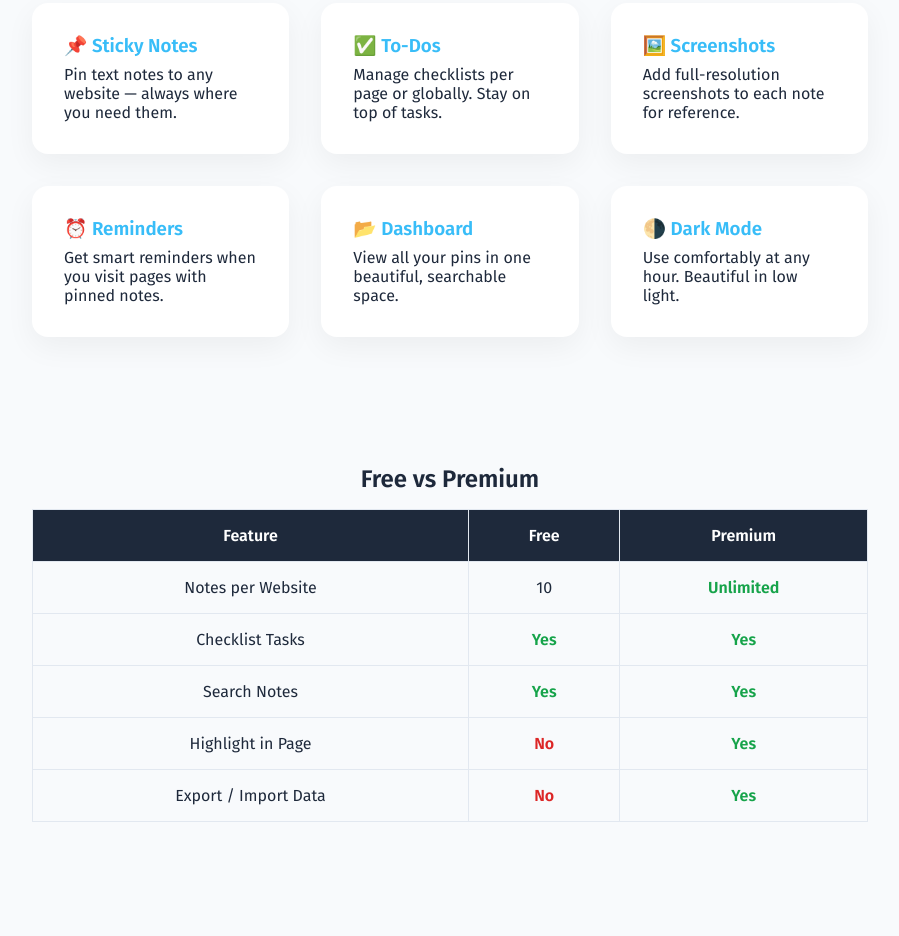
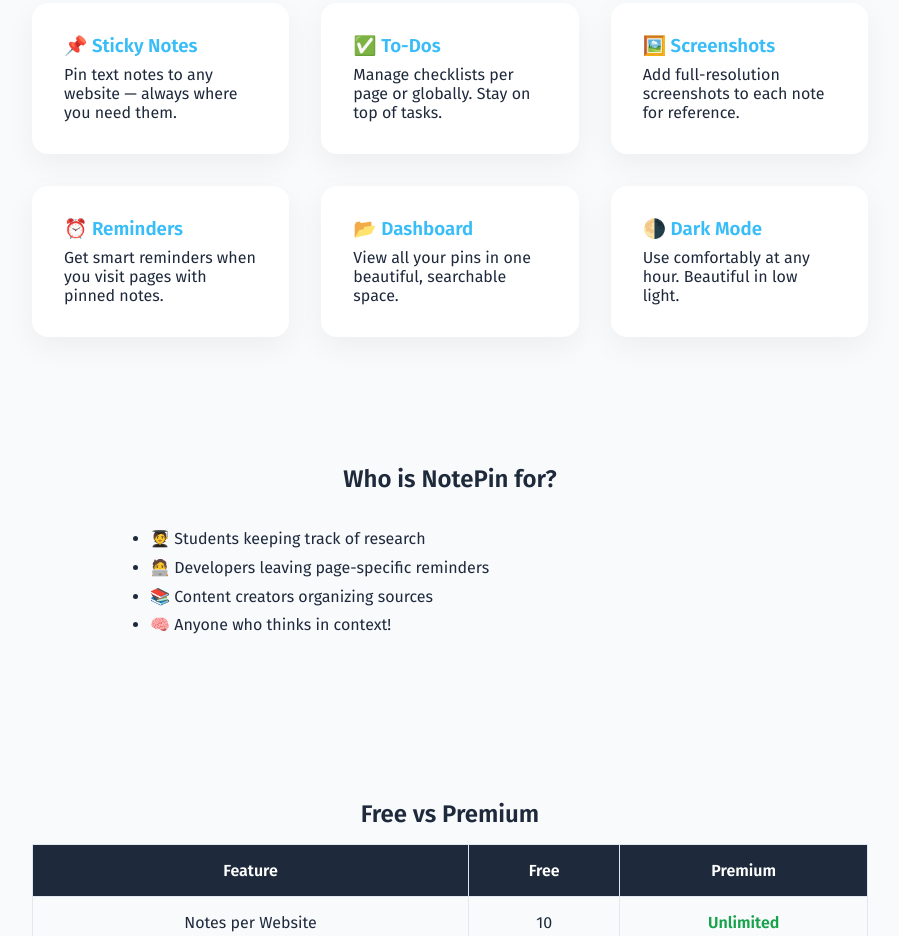
Before and after one commit to PG-BT/notepin, a plain HTML site: page index.html in a window 1280 px wide. Shown: the part 444-1380 px from the top of the page, without its empty margins (190-1089 px from the left). Drawn offline with Linux system fonts and the light colour scheme.

Commit message:
Update index.html

```diff
--- a/index.html
+++ b/index.html
@@ -107,6 +107,19 @@
     </div>
   </section>
 
+
+
+<section>
+  <h2 style="text-align:center;">Who is NotePin for?</h2>
+  <ul style="max-width:600px;margin:2rem auto;text-align:left;line-height:1.8;">
+    <li>🧑‍🎓 Students keeping track of research</li>
+    <li>🧑‍💻 Developers leaving page-specific reminders</li>
+    <li>📚 Content creators organizing sources</li>
+    <li>🧠 Anyone who thinks in context!</li>
+  </ul>
+</section>
+
+
 <section class="comparison">
   <h2 style="text-align:center;">Free vs Premium</h2>
   <table>
```
